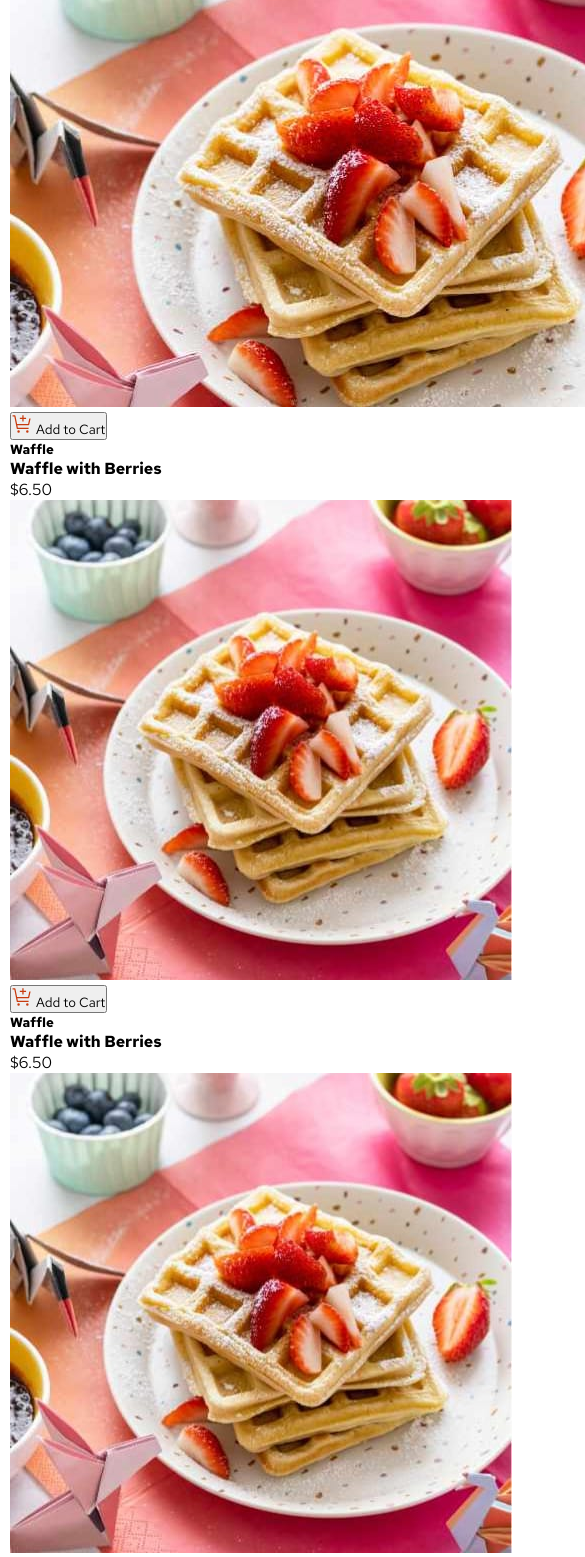
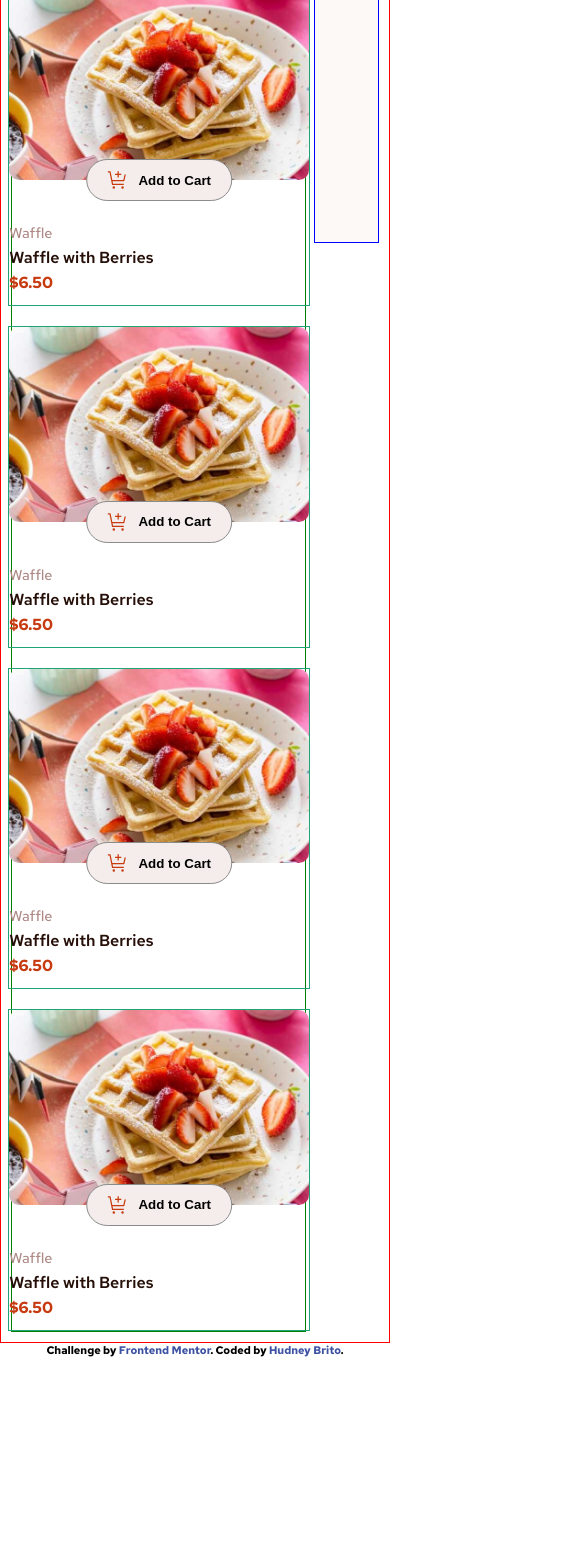
Before and after one commit to hudney-fsbrito/Product-list-with-car-WEB, a website built with Vite: page index.html in a window 390 px wide. Shown: the part 70-1627 px from the top of the page, 585 px wide, since content can reach past the window. After the commit the page ends 1427 px from the top, so only its background shows below. Built offline with nearby package versions, Linux system fonts and the light colour scheme.

Commit message:
style: ajusta para responsividade

```diff
--- a/index.css
+++ b/index.css
@@ -1,36 +1,56 @@
+:root {
+  --primary-red: hsl(14, 86%, 42%);
+  --second-green: hsl(159, 69%, 38%);
+
+  --rose-50: hsl(20, 50%, 98%);
+  --rose-100: hsl(13, 31%, 94%);
+  --rose-300: hsl(14, 25%, 72%);
+  --rose-400: hsl(7, 20%, 60%);
+  --rose-500: hsl(12, 20%, 44%);
+  --rose-900: hsl(14, 65%, 9%);
+}
 
 * {
   margin: 0;
   padding: 0;
+}
+body{
   font-family: "Red Hat Text", monospace, sans-serif;
+  font-size: 16px;
 }
 
-.container{
+.container {
+  box-sizing: border-box;
   padding: 10px;
+  border: 1px solid red;
   width: 100vw;
-  margin: auto;
-  box-sizing: border-box;
+  display: flex;
+  /* justify-content: center; */
+
+}
+.product-page{
+  width: 75vw;
 }
 
 .container-product {
+  border: 1px solid green;
   width: 100%;
+  list-style: none;
   margin: auto;
-  list-style: none;
-  bo
+  display: grid;
+  grid-template-columns: repeat(auto-fill, 300px);
+  gap: 20px;
+  justify-content: center;
 
-  /* Não sei se vai ser esse código com grid */
-  /* display: grid;
-  grid-template:auto auto auto / auto auto auto;
-  justify-content: space-around;
-  gap: 15px; */
+
   .card-product {
-    width: 350px;
-    box-sizing: border-box;
+    border: 1px solid var(--second-green);
+    width: 300px;
+
     .container-img {
-      width: 350px;
-      padding: 0%;
-      margin: 0%;
+      width: 100%;
       position: relative;
+
       .img-product {
         display: block;
         width: 100%;
@@ -38,6 +58,7 @@
         object-fit: contain;
         border-radius: 10px;
       }
+
       button {
         position: absolute;
         bottom: 0;
@@ -50,26 +71,41 @@
         padding: 10px 20px;
         border-radius: 25px;
         border: 1px solid rgb(139, 139, 139);
-        background-color: white;
+        background-color: var(--rose-100);
       }
     }
+
     .container-description-product {
-      margin-top:40px;
       line-height: 25px;
-      font-weight: 500;
-      .type-category-product{
-        color: rgb(105, 105, 105);
+      padding: 40px 0px 10px;
+
+      .product-type-category {
+        color: var(--rose-400);
+        font-size: 0.9rem;
         font-weight: 500;
       }
-      .description-product{
-        color: rgb(33, 33, 33);
-        font-weight: 500;
+
+      .product-name {
+        color: var(--rose-900);
+        font-weight: 600;
+        font-size: 1rem;
       }
-      .price-product{
-        color: hsl(14, 86%, 42%);
+
+      .product-price {
+        color: var(--primary-red);
+        font-weight: 700;
       }
     }
   }
+}
+
+.cart{
+  background-color: var(--rose-50);
+  width: 350px;
+  height: 300px;
+  margin-left: 10px;
+  border: 1px solid blue;
+
 }
 
 .attribution {
@@ -83,7 +119,3 @@
     text-decoration: none;
   }
 }
-
-@media screen {
-
-}
--- a/index.html
+++ b/index.html
@@ -23,6 +23,7 @@
   </head>
   <body>
     <div class="container">
+      <div class="product-page">
         <h1>Desserts</h1>
         <ul class="container-product">
           <li class="card-product">
@@ -34,96 +35,58 @@
               </button>
             </div>
             <div class="container-description-product">
-            <h5 class="type-category-product">Waffle</h5>
-            <h4 class="description-product">Waffle with Berries</h4>
-            <p class="price-product">&dollar;6.50</p>
+              <h5 class="product-type-category">Waffle</h5>
+              <h4 class="product-name">Waffle with Berries</h4>
+              <p class="product-price">&dollar;6.50</p>
             </div>
           </li>
           <li class="card-product">
             <div class="container-img">
-            <img class="img-product"  src="assets/images/image-waffle-desktop.jpg" alt="Image of product">
+              <img class="img-product"  src="assets/images/image-waffle-mobile.jpg" alt="Image of product">
               <button>
                 <img src="assets/images/icon-add-to-cart.svg"></img>
                 Add to Cart
               </button>
             </div>
             <div class="container-description-product">
-            <h5 class="type-category-product">Waffle</h5>
-            <h4 class="description-product">Waffle with Berries</h4>
-            <p class="price-product">&dollar;6.50</p>
+              <h5 class="product-type-category">Waffle</h5>
+              <h4 class="product-name">Waffle with Berries</h4>
+              <p class="product-price">&dollar;6.50</p>
             </div>
           </li>
           <li class="card-product">
             <div class="container-img">
-            <img class="img-product"  src="assets/images/image-waffle-desktop.jpg" alt="Image of product">
+              <img class="img-product"  src="assets/images/image-waffle-mobile.jpg" alt="Image of product">
               <button>
                 <img src="assets/images/icon-add-to-cart.svg"></img>
                 Add to Cart
               </button>
             </div>
             <div class="container-description-product">
-            <h5 class="type-category-product">Waffle</h5>
-            <h4 class="description-product">Waffle with Berries</h4>
-            <p class="price-product">&dollar;6.50</p>
+              <h5 class="product-type-category">Waffle</h5>
+              <h4 class="product-name">Waffle with Berries</h4>
+              <p class="product-price">&dollar;6.50</p>
             </div>
           </li>
           <li class="card-product">
             <div class="container-img">
-            <img class="img-product"  src="assets/images/image-waffle-desktop.jpg" alt="Image of product">
+              <img class="img-product"  src="assets/images/image-waffle-mobile.jpg" alt="Image of product">
               <button>
                 <img src="assets/images/icon-add-to-cart.svg"></img>
                 Add to Cart
               </button>
             </div>
             <div class="container-description-product">
-            <h5 class="type-category-product">Waffle</h5>
-            <h4 class="description-product">Waffle with Berries</h4>
-            <p class="price-product">&dollar;6.50</p>
+              <h5 class="product-type-category">Waffle</h5>
+              <h4 class="product-name">Waffle with Berries</h4>
+              <p class="product-price">&dollar;6.50</p>
             </div>
           </li>
-        <li class="card-product">
-          <div class="container-img">
-            <img class="img-product"  src="assets/images/image-waffle-desktop.jpg" alt="Image of product">
-            <button>
-              <img src="assets/images/icon-add-to-cart.svg"></img>
-              Add to Cart
-            </button>
+
+
+        </ul>
       </div>
-          <div class="container-description-product">
-            <h5 class="type-category-product">Waffle</h5>
-            <h4 class="description-product">Waffle with Berries</h4>
-            <p class="price-product">&dollar;6.50</p>
-          </div>
-        </li>
-        <li class="card-product">
-          <div class="container-img">
-            <img class="img-product"  src="assets/images/image-waffle-desktop.jpg" alt="Image of product">
-            <button>
-              <img src="assets/images/icon-add-to-cart.svg"></img>
-              Add to Cart
-            </button>
-          </div>
-          <div class="container-description-product">
-            <h5 class="type-category-product">Waffle</h5>
-            <h4 class="description-product">Waffle with Berries</h4>
-            <p class="price-product">&dollar;6.50</p>
-          </div>
-        </li>
-        <li class="card-product">
-          <div class="container-img">
-            <img class="img-product"  src="assets/images/image-waffle-desktop.jpg" alt="Image of product">
-            <button>
-              <img src="assets/images/icon-add-to-cart.svg"></img>
-              Add to Cart
-            </button>
-          </div>
-          <div class="container-description-product">
-            <h5 class="type-category-product">Waffle</h5>
-            <h4 class="description-product">Waffle with Berries</h4>
-            <p class="price-product">&dollar;6.50</p>
-          </div>
-        </li>
-      </ul>
+      <div class="cart"> kkk</div>
     </div>
 
     <!-- Vanilla Bean Crème Brûlée
```
Lines whose indentation alone changed are shown as unchanged.
